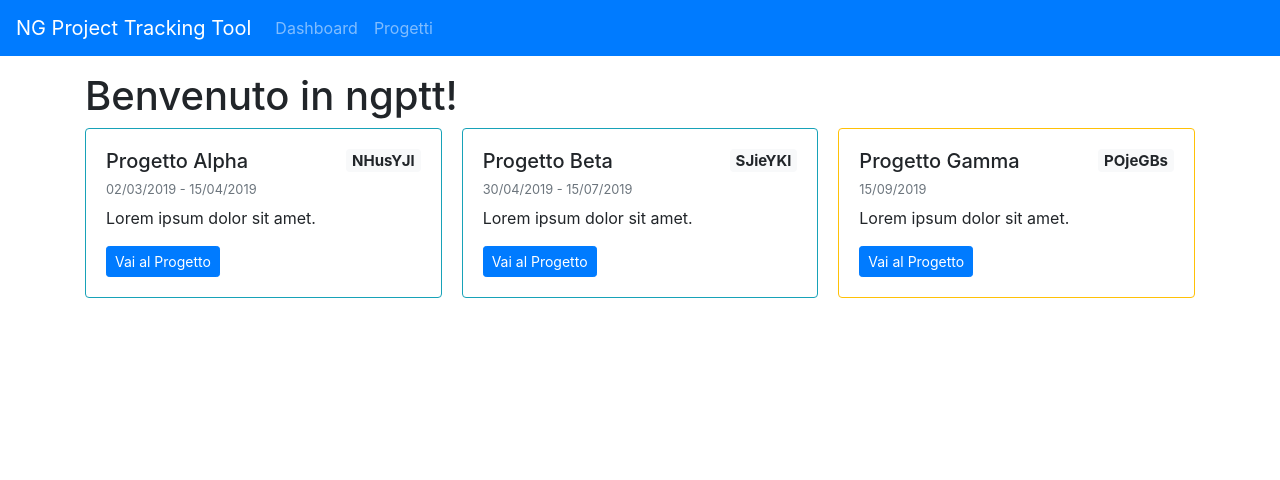
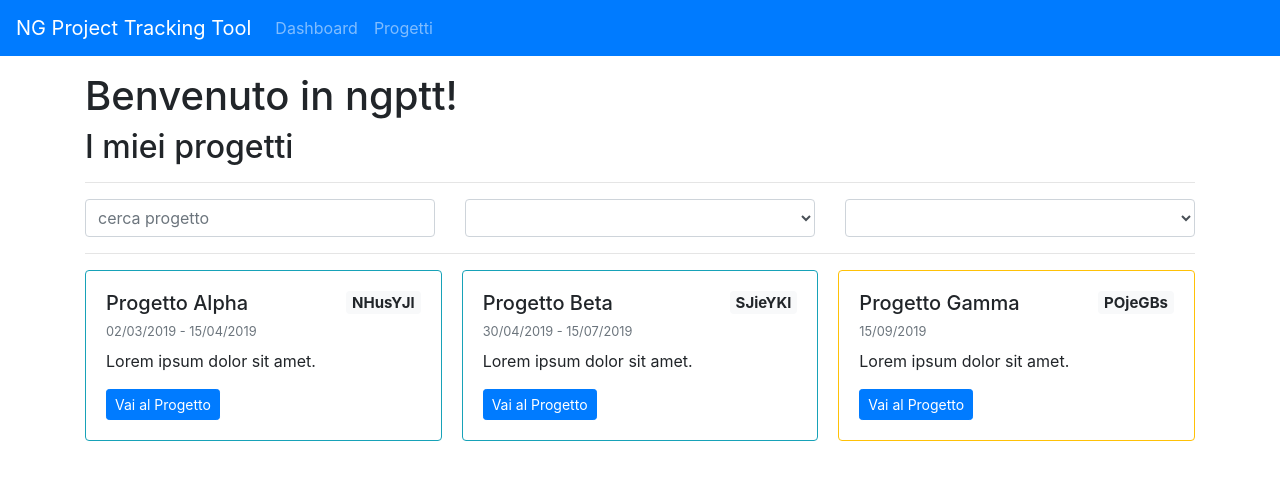
Before and after one commit to fsciuti/ng-zero2hero, an Angular app: page / in a window 1280 px wide. Shown: the top 480 px of the page. Built offline with nearby package versions, Linux system fonts and the light colour scheme.

Commit message:
feat: add filter form in project.component view

```diff
--- a/src/app/app.module.ts
+++ b/src/app/app.module.ts
@@ -1,5 +1,7 @@
 import { BrowserModule } from '@angular/platform-browser';
 import { NgModule } from '@angular/core';
+
+import { SearchFilterPipe } from './shared/search-filter.pipe';
 
 import { AppComponent } from './app.component';
 import { ProjectComponent } from './project/project.component';
@@ -7,7 +9,8 @@
 @NgModule({
   declarations: [
     AppComponent,
-    ProjectComponent
+    ProjectComponent,
+    SearchFilterPipe
   ],
   imports: [
     BrowserModule
--- a/src/app/project/project.component.html
+++ b/src/app/project/project.component.html
@@ -1,8 +1,39 @@
+<div>
+    <h2>I miei progetti</h2>
+    <hr />
+    <div class="row">
+        <div class="col">
+            <input class="form-control" name="projectName" placeholder="cerca progetto" (input)='true' #filterName />
+        </div>
+        <div class="col">
+            <select class="form-control" #filterPriority (input)='true'>
+                <option></option>
+                <option value="low">Low</option>
+                <option value="medium">Medium</option>
+                <option value="high">High</option>
+            </select>
+        </div>
+        <div class="col">
+            <select class="form-control" #filterDone (input)='true'>
+                <option></option>
+                <option value="true">Done</option>
+                <option value="false">In progress</option>
+            </select>
+        </div>
+    </div>
+</div>
+<hr />
+
 <div class="card-columns" *ngIf="projects?.length > 0 ; else noProjects">
-    <div *ngFor="let project of projects" class="card" [ngClass]="{'border-info': project.done, 'border-warning': !project.done }">
+    <div
+        *ngFor="let project of projects
+                |  searchFilter: 'name' : filterName.value
+                |  searchFilter: 'priority' : filterPriority.value
+                |  searchFilter: 'done' : filterDone.value"
+        class="card"
+        [ngClass]="{'border-info': project.done, 'border-warning': !project.done }">
         <div class="card-body">
-            <h5 class="card-title"><span class="badge badge-light float-right">{{ project.code }}</span>
-                {{ project.name }}</h5>
+            <h5 class="card-title"><span class="badge badge-light float-right">{{ project.code }}</span>{{ project.name }}</h5>
             <h6 class="card-subtitle mb-2 text-muted">
                 <small>{{ project.start | date: 'dd/MM/yyyy' }}</small>
                 <small *ngIf="project.end"> - {{ project.end | date: 'dd/MM/yyyy' }}</small>
@@ -10,7 +41,8 @@
             <p class="card-text">{{ project.description }}</p>
             <a href="#" class="btn btn-primary btn-sm" (click)="selectProject(project)">Vai al Progetto</a>
         </div>
-    </div>
+    </div
+    >
 </div>
 
 <p *ngIf="selectedProject">{{selectedProject.code}} - {{selectedProject.name}}</p>
```
